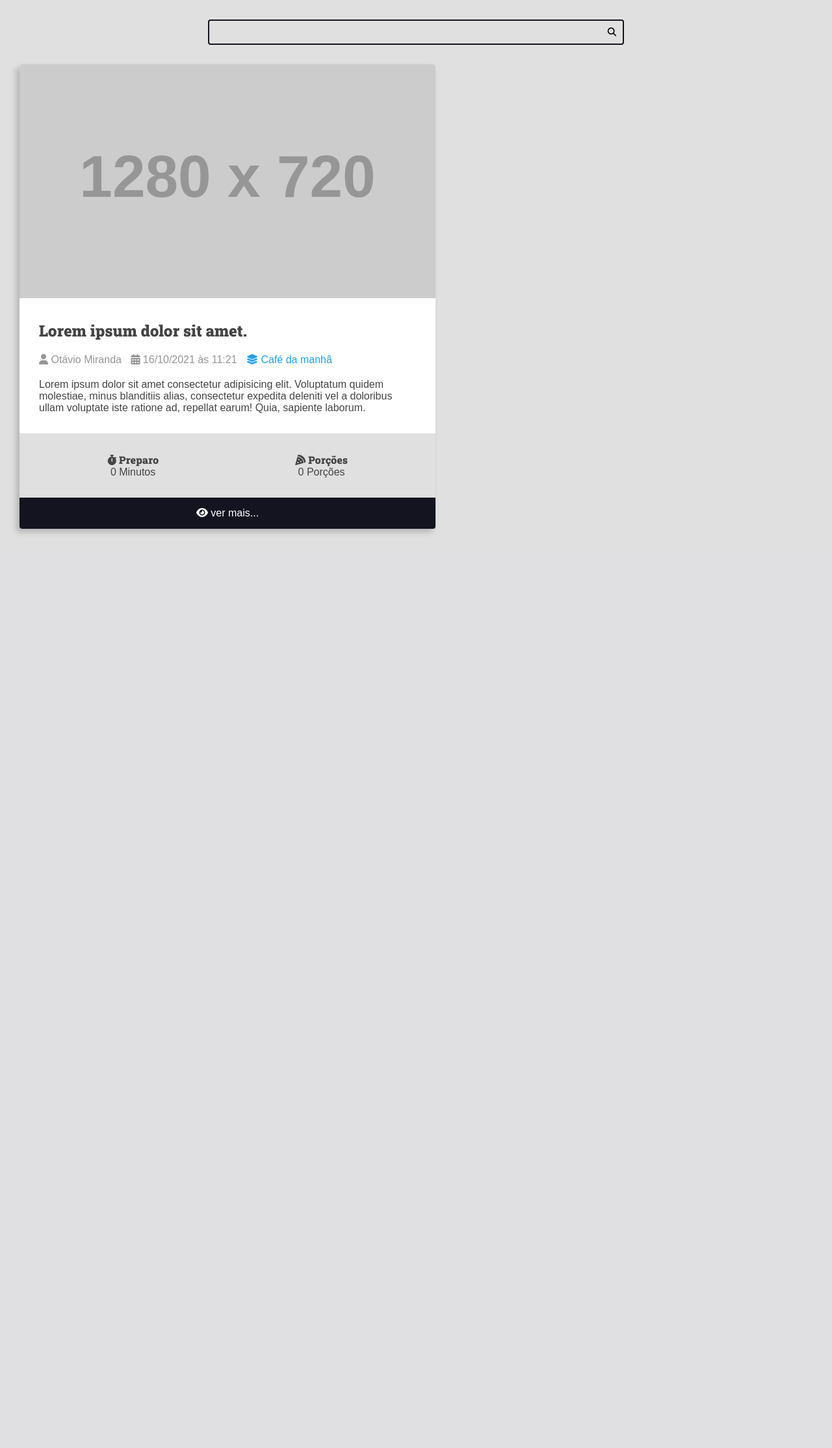
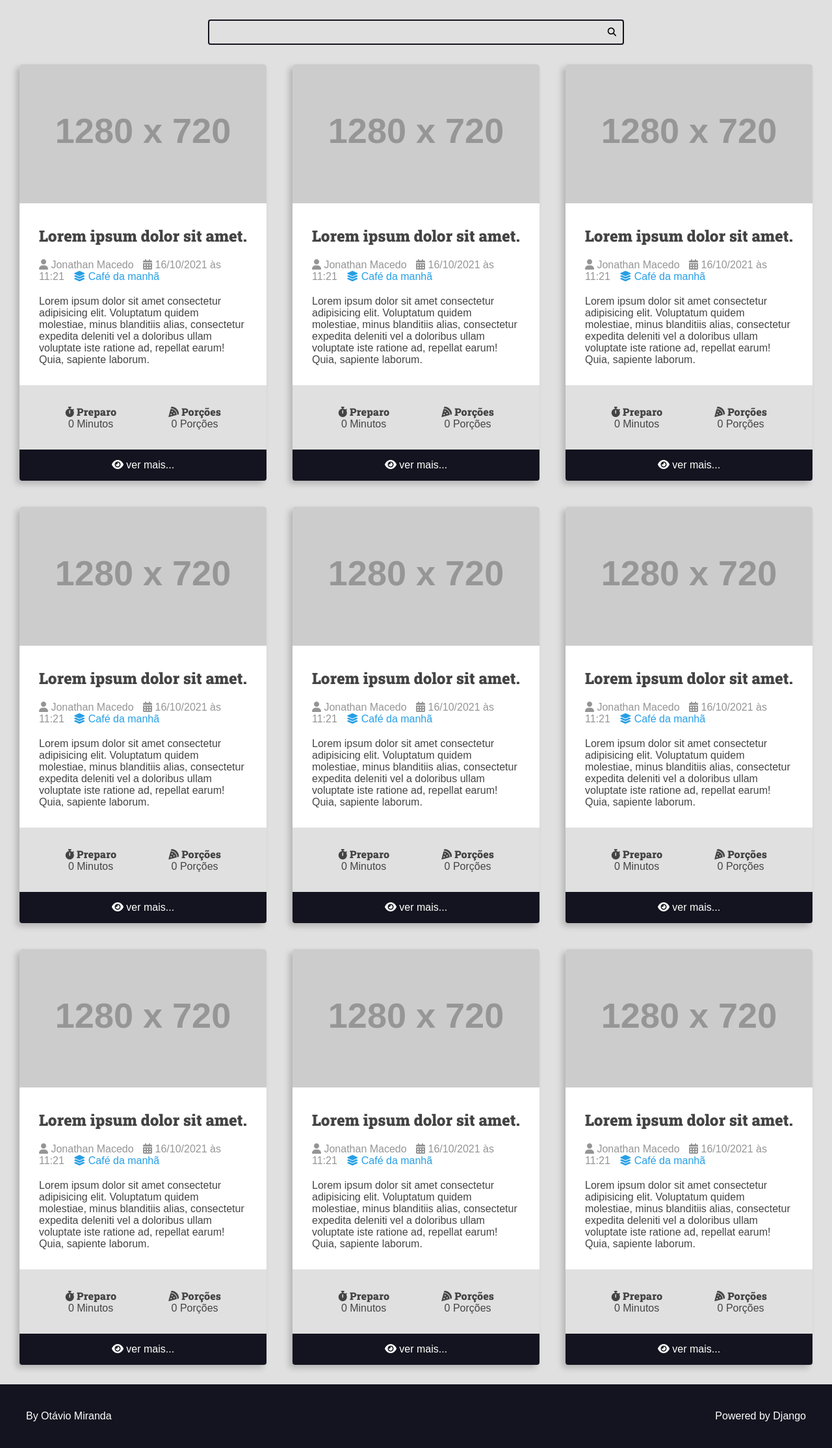
Before and after one commit to jmacedo91/curso-django-projeto1, a Django app: page / in a window 1280 px wide. Shown: the part 113-2342 px from the top of the page at 65% size. Before the commit the page ends 935 px from the top, so only its background shows below. Run offline with Django 5.2, Linux system fonts and the light colour scheme; grey boxes labelled with a size stand in for pictures from a placeholder-image service; some libraries are stand-ins or nearby versions.

Commit message:
Adicionando o footer

```diff
--- a/recipes/templates/recipes/pages/home.html
+++ b/recipes/templates/recipes/pages/home.html
@@ -6,62 +6,17 @@
 
     <main class="main-content-container">
         <div class="main-content main-content-list container">
-            <div class="recipe recipe-list-item">
-
-                <div class="recipe-cover">
-                    <img src="https://placehold.co/1280x720/269fe6/.png" alt="Temporário">
-                </div>
-
-                <div class="recipe-title-container">
-                    <h2 class="recipe-title">Lorem ipsum dolor sit amet.</h2>
-                </div>
-
-                <div class="recipe-author">
-                    <span class="recipe-author-item">
-                        <i class="fas fa-user"></i>
-                        Otávio Miranda
-                    </span>
-                    <span class="recipe-author-item">
-                        <i class="fas fa-calendar-alt"></i>
-                        16/10/2021 às 11:21
-                    </span>
-                    <span class="recipe-author-item">
-                        <a href="/recipes/category/cafe-da-manha/">
-                            <i class="fas fa-layer-group"></i>
-                            <span>Café da manhã</span>
-                        </a>
-                    </span>
-                </div>
-
-                <div class="recipe-content">
-                    <p>Lorem ipsum dolor sit amet consectetur adipisicing elit. Voluptatum quidem molestiae, minus blanditiis alias, consectetur expedita deleniti vel a doloribus ullam voluptate iste ratione ad, repellat earum! Quia, sapiente laborum.</p>
-                </div>
-
-                <div class="recipe-meta-container">
-                    <div class="recipe-meta recipe-preparation">
-                        <h3 class="recipe-meta-title"><i class="fas fa-stopwatch"></i> Preparo</h3>
-                        <div class="recipe-meta-text">
-                            0 Minutos
-                        </div>
-                    </div>
-                    <div class="recipe-meta recipe-servings">
-                        <h3 class="recipe-meta-title"><i class="fas fa-pizza-slice"></i> Porções</h3>
-                        <div class="recipe-meta-text">
-                            0 Porções
-                        </div>
-                    </div>
-                </div>
-
-                <footer class="recipe-footer">
-                    <a class="recipe-read-more button button-dark button-full-width" href="/recipes/3/">
-                        <i class="fas fa-eye"></i>
-                        <span>ver mais...</span>
-                    </a>
-                </footer>
-
-            </div>
+            {% include "recipes/partials/recipe.html" %}
+            {% include "recipes/partials/recipe.html" %}
+            {% include "recipes/partials/recipe.html" %}
+            {% include "recipes/partials/recipe.html" %}
+            {% include "recipes/partials/recipe.html" %}
+            {% include "recipes/partials/recipe.html" %}
+            {% include "recipes/partials/recipe.html" %}
+            {% include "recipes/partials/recipe.html" %}
+            {% include "recipes/partials/recipe.html" %}
         </div>
     </main>
-
+    {% include "recipes/partials/footer.html" %}
 </body>
 </html>
--- /dev/null
+++ b/recipes/templates/recipes/partials/footer.html
@@ -0,0 +1,8 @@
+<footer class="main-footer">
+    <div class="developer">
+        <a href="https://www.otaviomiranda.com.br/" target="_blank" rel="noreferrer noopener">By Otávio Miranda</a>
+    </div>
+    <div class="powered">
+        <a href="https://www.djangoproject.com/" target="_blank" rel="noreferrer noopener">Powered by Django</a>
+    </div>
+</footer>
--- a/recipes/templates/recipes/partials/head.html
+++ b/recipes/templates/recipes/partials/head.html
@@ -252,5 +252,23 @@
         .recipe-footer a:hover {
             filter: brightness(2);
         }
+
+        .main-footer {
+            display: flex;
+            align-items: center;
+            justify-content: space-between;
+            background: var(--color-primary-dark);
+            color: var(--color-white);
+            padding: var(--spacing-gutter-large);
+        }
+        .main-footer a {
+            color: var(--color-white);
+            text-decoration: none;
+            transition: all 300ms ease-in-out;
+        }
+        .main-footer a:hover {
+            filter: brightness(.8);
+        }
+
     </style>
 </head>
--- /dev/null
+++ b/recipes/templates/recipes/partials/recipe.html
@@ -0,0 +1,54 @@
+<div class="recipe recipe-list-item">
+
+    <div class="recipe-cover">
+        <img src="https://placehold.co/1280x720/269fe6/.png" alt="Temporário">
+    </div>
+
+    <div class="recipe-title-container">
+        <h2 class="recipe-title">Lorem ipsum dolor sit amet.</h2>
+    </div>
+
+    <div class="recipe-author">
+        <span class="recipe-author-item">
+            <i class="fas fa-user"></i>
+            Jonathan Macedo
+        </span>
+        <span class="recipe-author-item">
+            <i class="fas fa-calendar-alt"></i>
+            16/10/2021 às 11:21
+        </span>
+        <span class="recipe-author-item">
+            <a href="/recipes/category/cafe-da-manha/">
+                <i class="fas fa-layer-group"></i>
+                <span>Café da manhã</span>
+            </a>
+        </span>
+    </div>
+
+    <div class="recipe-content">
+        <p>Lorem ipsum dolor sit amet consectetur adipisicing elit. Voluptatum quidem molestiae, minus blanditiis alias, consectetur expedita deleniti vel a doloribus ullam voluptate iste ratione ad, repellat earum! Quia, sapiente laborum.</p>
+    </div>
+
+    <div class="recipe-meta-container">
+        <div class="recipe-meta recipe-preparation">
+            <h3 class="recipe-meta-title"><i class="fas fa-stopwatch"></i> Preparo</h3>
+            <div class="recipe-meta-text">
+                0 Minutos
+            </div>
+        </div>
+        <div class="recipe-meta recipe-servings">
+            <h3 class="recipe-meta-title"><i class="fas fa-pizza-slice"></i> Porções</h3>
+            <div class="recipe-meta-text">
+                0 Porções
+            </div>
+        </div>
+    </div>
+
+    <footer class="recipe-footer">
+        <a class="recipe-read-more button button-dark button-full-width" href="/recipes/3/">
+            <i class="fas fa-eye"></i>
+            <span>ver mais...</span>
+        </a>
+    </footer>
+
+</div>
--- a/recipes/urls.py
+++ b/recipes/urls.py
@@ -1,5 +1,4 @@
 from django.urls import path
-
 from recipes.views import home
 
 urlpatterns = [
```
